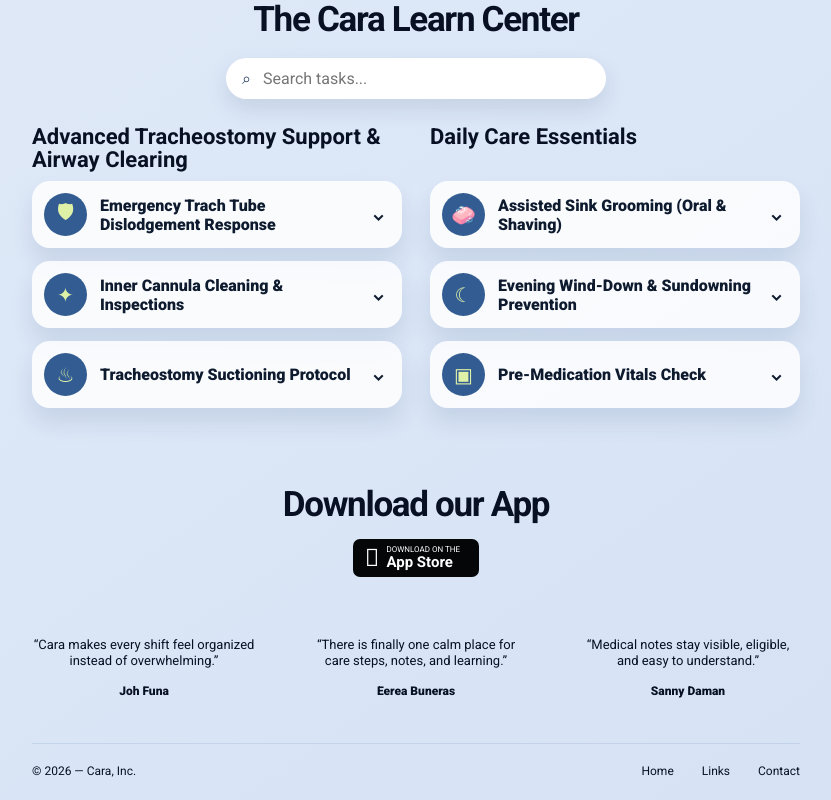
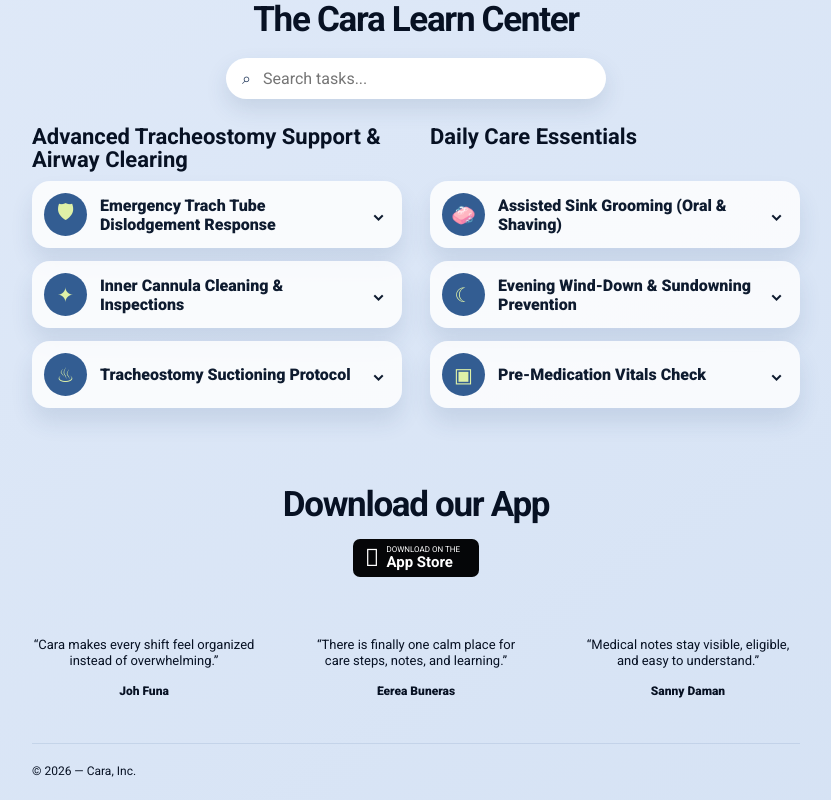
Before and after one commit to fadilhim/cara-dashboard, a React (Vite) app: page / in a window 1280 px wide. Shown: the part 1165-1965 px from the top of the page, without its empty margins (224-1055 px from the left). Built offline with nearby package versions, Linux system fonts and the light colour scheme.

Commit message:
fix: remove footer navigation

```diff
--- a/src/App.tsx
+++ b/src/App.tsx
@@ -180,11 +180,6 @@
 
       <footer>
         <span>© 2026 — Cara, Inc.</span>
-        <nav aria-label="Footer navigation">
-          <a href="#top">Home</a>
-          <a href="#learn">Links</a>
-          <a href="mailto:hello@cara.care">Contact</a>
-        </nav>
       </footer>
     </main>
   )
```
